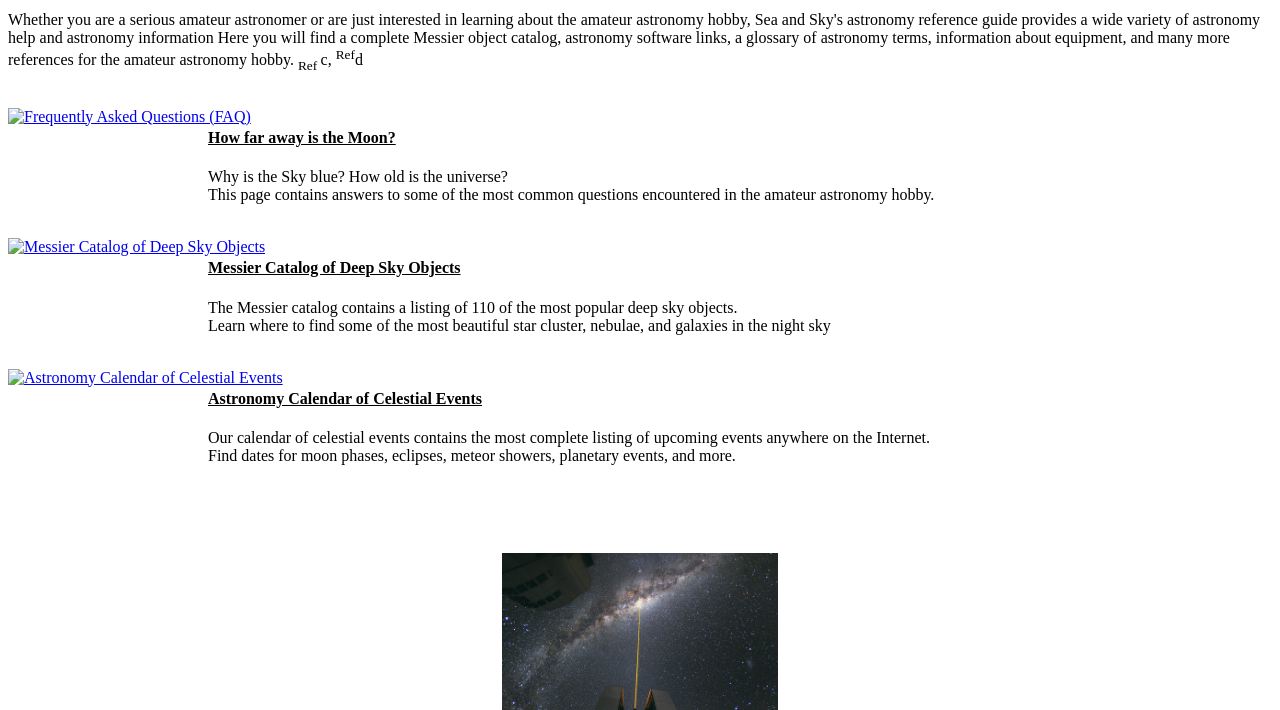
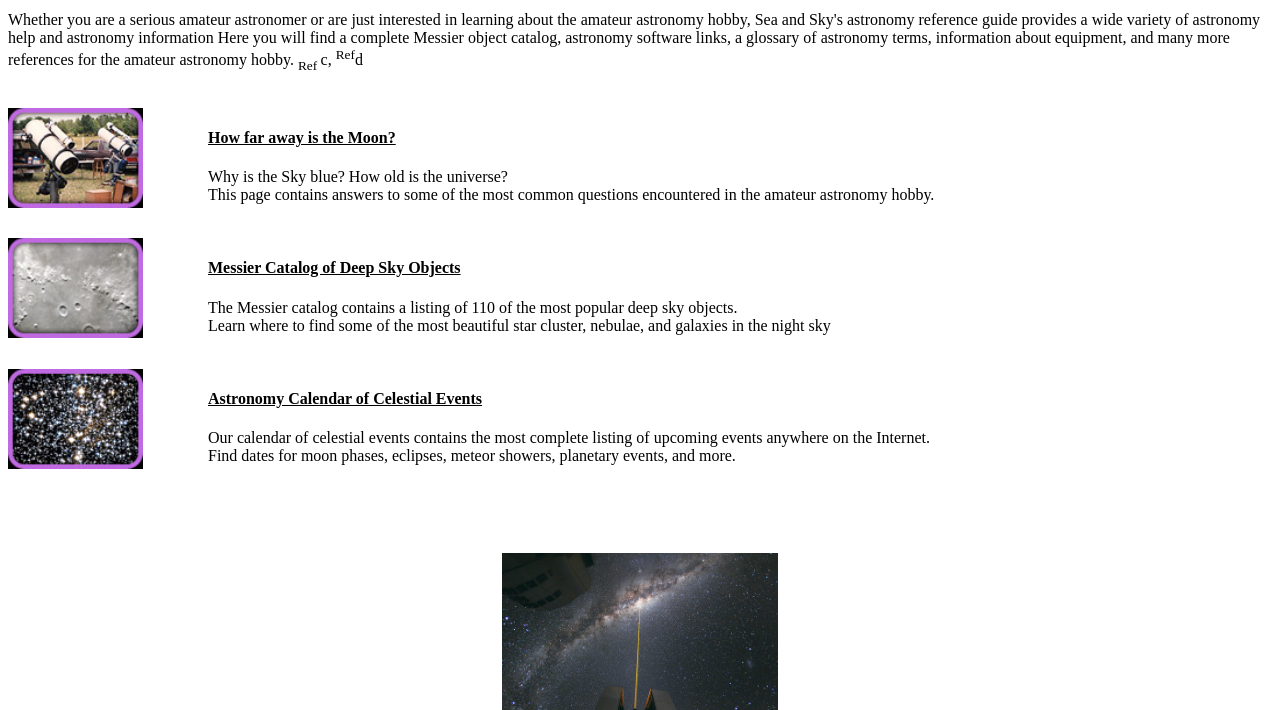
Before and after one commit to ArizonaCalling/html-project, a plain HTML site: page References-Pages.html in a window 1280 px wide. Shown: the part 90-800 px from the top of the page. Drawn offline with Linux system fonts and the light colour scheme.

Commit message:
Update References-Pages.html

```diff
--- a/References-Pages.html
+++ b/References-Pages.html
@@ -25,7 +25,7 @@
 
 <div style="float: left;">
 <a href="http://www.seasky.org/astronomy/astronomy-faq.html">
-<img src="/Project-1-LI Profile Pages/Ref-1.jpg" alt="Frequently Asked Questions (FAQ)" height="100"></a>
+<img src="Ref-1.jpg" alt="Frequently Asked Questions (FAQ)" height="100"></a>
 </div>
 
 <div style="margin-left: 200px;">
@@ -36,7 +36,7 @@
 <br>
 <div style="float:left">
 <a href="http://www.seasky.org/astronomy/astronomy-messier.html">
-    <img src="/Project-1-LI Profile Pages/Ref-2.jpg" alt="Messier Catalog of Deep Sky Objects" height="100">
+    <img src="Ref-2.jpg" alt="Messier Catalog of Deep Sky Objects" height="100">
 </a>
 </div>
 <div style="margin-left: 200px;">
@@ -46,7 +46,7 @@
 <br>
 <div style="float:left">
 <a href="http://www.seasky.org/astronomy/astronomy-calendar-current.html">
-    <img src="/Project-1-LI Profile Pages/Ref-3.jpg" alt="Astronomy Calendar of Celestial Events" height="100">
+    <img src="Ref-3.jpg" alt="Astronomy Calendar of Celestial Events" height="100">
 </a>
 </div>
 <div style="margin-left: 200px;">
```
